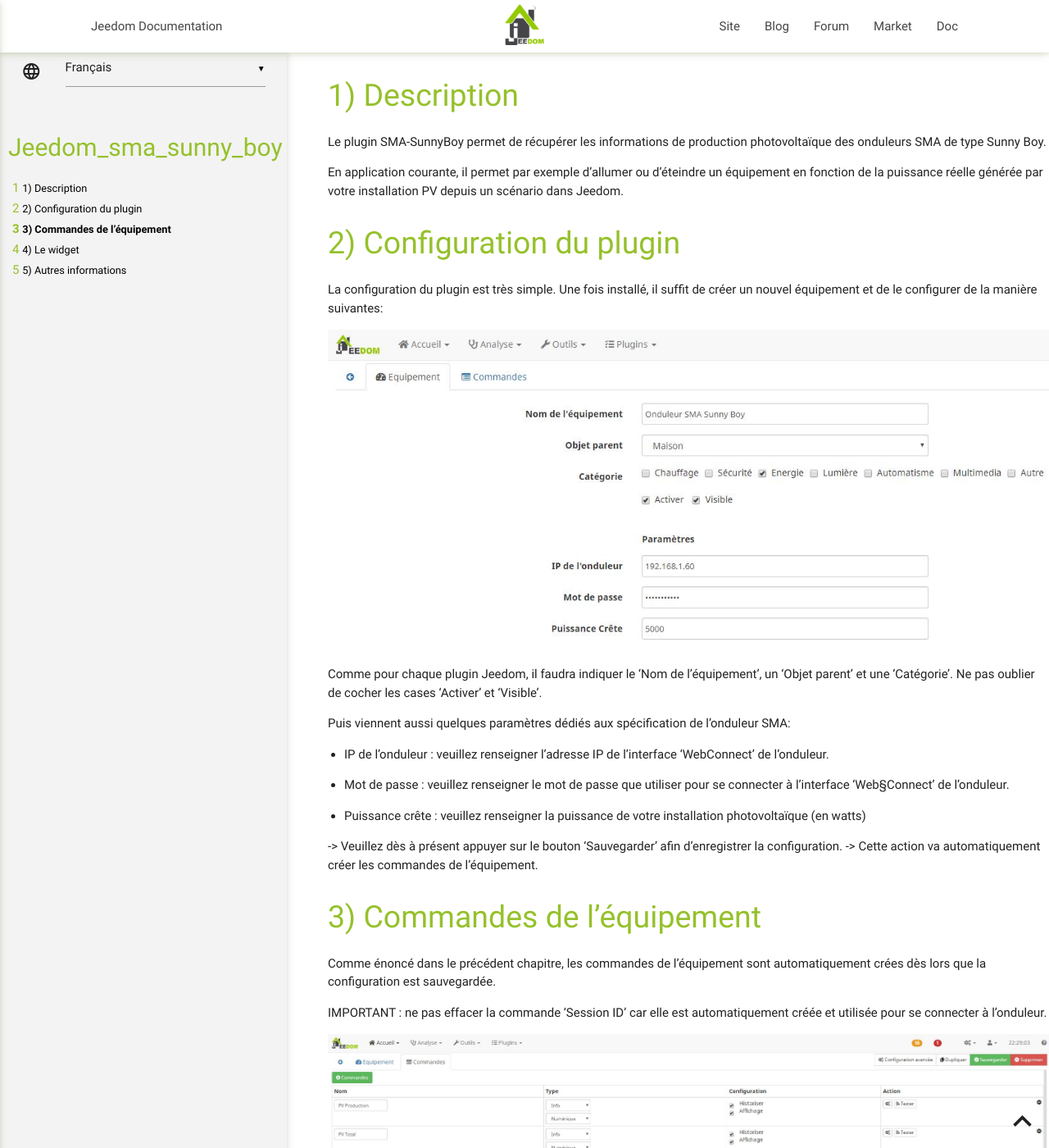
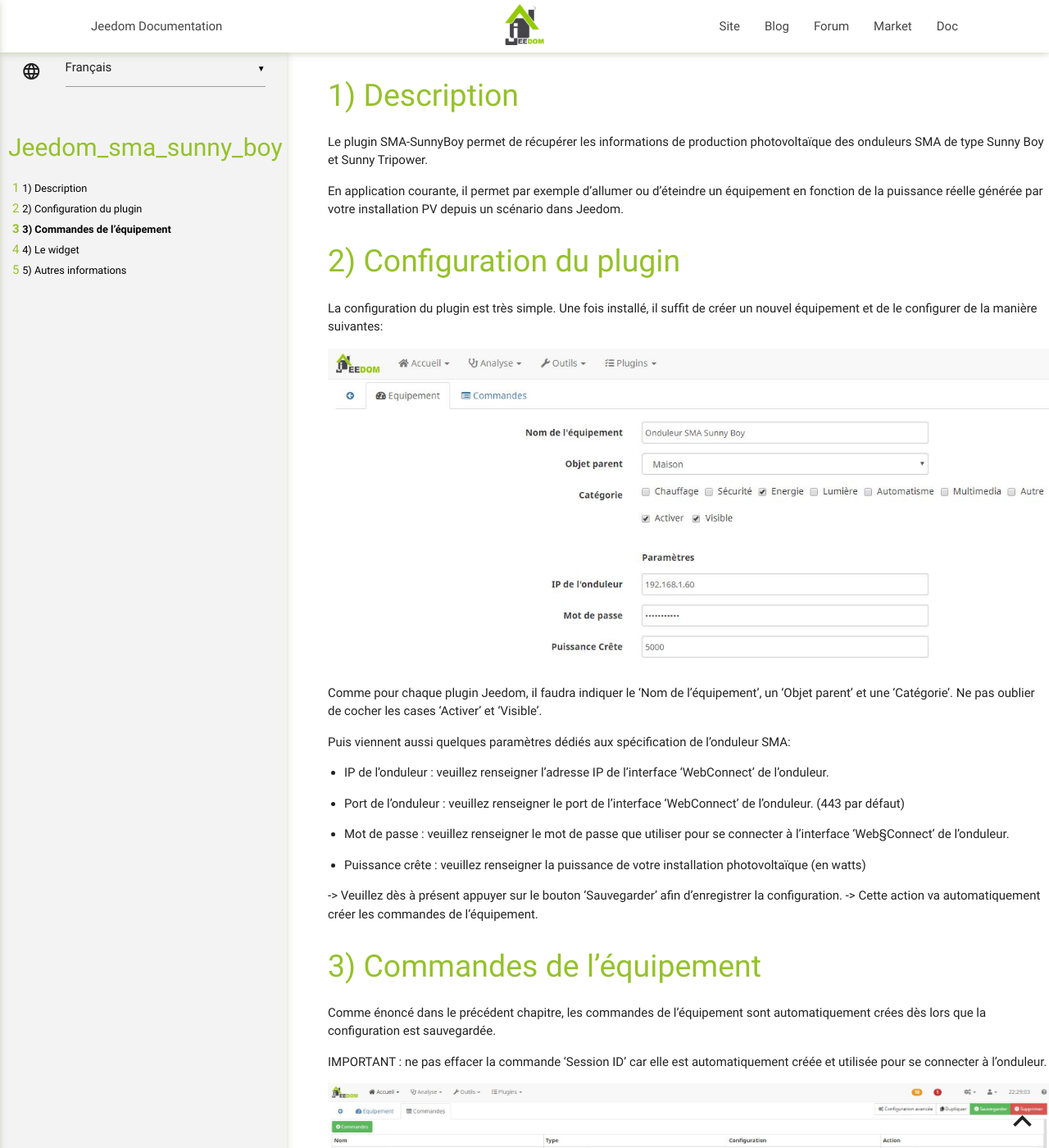
Before and after one commit to Sattaz/Jeedom_SMA_Sunny_Boy, a Jekyll site: the page built from docs/fr_FR/index.md, in a window 1280 px wide and 1400 px high. Shown: the whole window at 82% size. Built offline with Jekyll 4.4.1, drawn with Linux system fonts in a browser that asks for light colours; our own code applies the rules of GitHub Pages for plain Markdown files.

Commit message:
Update index.md

```diff
--- a/docs/fr_FR/index.md
+++ b/docs/fr_FR/index.md
@@ -1,7 +1,7 @@
 Description
 ===
 
-Le plugin SMA-SunnyBoy permet de récupérer les informations de production photovoltaïque des onduleurs SMA de type Sunny Boy.
+Le plugin SMA-SunnyBoy permet de récupérer les informations de production photovoltaïque des onduleurs SMA de type Sunny Boy et Sunny Tripower.
 
 En application courante, il permet par exemple d'allumer ou d'éteindre un équipement en fonction de la puissance réelle générée par votre installation PV depuis un scénario dans Jeedom.
 
@@ -19,6 +19,8 @@ Ne pas oublier de cocher les cases 'Activer' et 'Visible'.
 Puis viennent aussi quelques paramètres dédiés aux spécification de l'onduleur SMA:
 
 -   IP de l'onduleur : veuillez renseigner l'adresse IP de l'interface 'WebConnect' de l'onduleur.
+
+-   Port de l'onduleur : veuillez renseigner le port de l'interface 'WebConnect' de l'onduleur. (443 par défaut)
 
 -   Mot de passe : veuillez renseigner le mot de passe que utiliser pour se connecter à l'interface 'Web§Connect' de l'onduleur.
 
```
